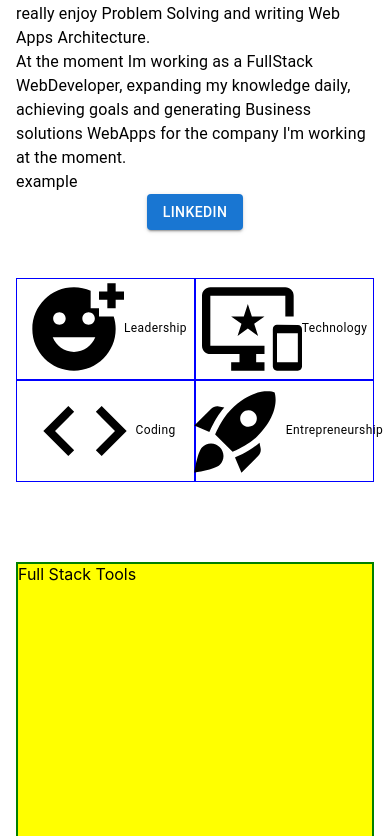
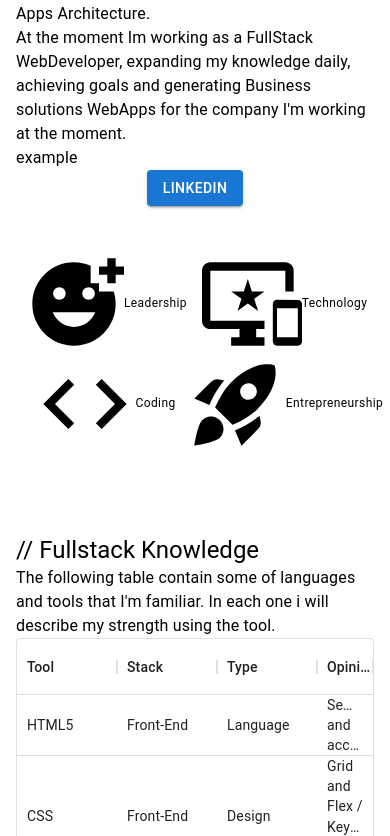
Before and after one commit to tkalejandro/modern-portfolio, a Next.js app: page / in a window 390 px wide. Shown: the part 1870-2706 px from the top of the page. Built offline with nearby package versions, Linux system fonts and the light colour scheme.

Commit message:
Data knowledge added.

```diff
--- a/package.json
+++ b/package.json
@@ -13,9 +13,12 @@
     "@emotion/styled": "^11.10.4",
     "@mui/icons-material": "^5.10.9",
     "@mui/material": "^5.10.9",
+    "@mui/styled-engine-sc": "^5.10.6",
+    "@mui/x-data-grid": "^5.17.7",
     "next": "12.3.0",
     "react": "18.2.0",
-    "react-dom": "18.2.0"
+    "react-dom": "18.2.0",
+    "styled-components": "^5.3.6"
   },
   "devDependencies": {
     "@types/node": "18.7.18",
--- /dev/null
+++ b/src/enums/LandingPage.ts
@@ -0,0 +1,12 @@
+export enum FullStackToolsTypes {
+    Language = "Language",
+    Design = "Design",
+    Framework = "Framework",
+    Tool = "Tool"
+}
+
+export enum FullStack {
+    FrontEnd = "Front-End",
+    BackEnd = "Back-End",
+    Mobile = "Mobile"
+}
--- a/src/modules/LandingPage/components/AboutMe/AboutMe.tsx
+++ b/src/modules/LandingPage/components/AboutMe/AboutMe.tsx
@@ -14,7 +14,7 @@ const AboutMe = () => {
 
     return (
         <Box my={10}>
-            <Typography component="h2" variant="h3">{"//"} About Me</Typography>
+            <Typography component="h2" variant="h5">{"//"} About Me</Typography>
             <Grid container spacing={6}>
                 <Grid item xs={12}
                     sx={{
--- a/src/modules/LandingPage/components/AboutMe/components/Interests.tsx
+++ b/src/modules/LandingPage/components/AboutMe/components/Interests.tsx
@@ -12,8 +12,8 @@ import RocketLaunchIcon from '@mui/icons-material/RocketLaunch';
  */
 const Interests = () => {
 
+    const iconSize = "100px"
 
-    const iconSize = "100px"
     return (
 
             <Grid
@@ -26,23 +26,22 @@ const Interests = () => {
                     flexDirection: "column",
                     alignItems: "center",
                     justifyContent: "center",
-                    border: "1px solid blue"
                 },
             }}
             >
-                <Grid xs={6}>
+                <Grid item xs={6}>
                     <AddReactionIcon sx={{fontSize: iconSize}}/>
                     <Typography variant="caption" component="p">Leadership</Typography>
                 </Grid>
-                <Grid xs={6}>
+                <Grid item xs={6}>
                 <ImportantDevicesIcon sx={{fontSize: iconSize}}/>
                     <Typography variant="caption" component="p">Technology</Typography>
                 </Grid>
-                <Grid xs={6}>
+                <Grid item xs={6}>
                 <CodeIcon sx={{fontSize: iconSize}}/>
                     <Typography variant="caption" component="p">Coding</Typography>
                 </Grid>
-                <Grid xs={6}>
+                <Grid item xs={6}>
                     <RocketLaunchIcon sx={{fontSize: iconSize}}/>
                     <Typography variant="caption" component="p">Entrepreneurship</Typography>
                 </Grid>
--- a/src/modules/LandingPage/components/Banner/Banner.tsx
+++ b/src/modules/LandingPage/components/Banner/Banner.tsx
@@ -1,15 +1,14 @@
 import { Box, Grid, Paper, styled } from '@mui/material';
 import React from 'react';
 
+
 const Banner = () => {
-
-
 
     return (
         <Box sx={{
             background: "yellow",
             border: "2px solid green",
-            width:"100%",
+            width: "100%",
             height: "100vh"
         }}>
             Banner
--- a/src/modules/LandingPage/components/FullStackTools/FullStackTools.tsx
+++ b/src/modules/LandingPage/components/FullStackTools/FullStackTools.tsx
@@ -1,18 +1,65 @@
-import { Box, Grid, Paper, styled } from '@mui/material';
+import { Box, Grid, Paper, styled, Typography } from '@mui/material';
+import { DataGrid, GridColDef, GridRowParams, GridRowsProp } from '@mui/x-data-grid';
+import { useTheme } from '@mui/material/styles';
+import useMediaQuery from '@mui/material/useMediaQuery';
+
 import React from 'react';
+import { FullStackToolsInfo } from '../../../../types/LandingPage';
+import { fullStackData } from './FullStackToolsData';
+
 
 const FullStackTools = () => {
 
+    const theme = useTheme();
+  const isSmall = useMediaQuery(theme.breakpoints.down('sm'));
+
+    const rowWithId = (data: FullStackToolsInfo[]) => {
+
+        const dataWithId = data.map((data: FullStackToolsInfo, index: number) => {
+            return {
+                id: index,
+                tool: data.tool,
+                stack: data.stack,
+                type: data.type,
+                opinion: data.opinion
+            }
+        })
+
+        return dataWithId
+    }
+
+    const columns: GridColDef[] = [
+        { field: 'tool', headerName: 'Tool', width: 100, flex:  isSmall ? undefined : 0.3, },
+        { field: 'stack', headerName: 'Stack', width: 100, flex: isSmall ? undefined : 0.3, },
+        { field: 'type', headerName: 'Type', width: 100, flex: isSmall ? undefined : 0.3, },
+        { field: 'opinion', headerName: 'Opinion', width: 100, flex: 1 },
+
+    ];
+
+    return (
+        <Box
+        my={10}
+        >
+            <Typography component="h2" variant="h5">{"//"} Fullstack Knowledge</Typography>
+            <Typography>The following table contain some of languages and tools that I'm familiar. In each one i will describe my strength using the tool.</Typography>
+
+            <Box
+                sx={{
+                    maxWidth: "100%",
+                    height: "400px"
+                }}
+            >
+                <DataGrid
+                    rows={rowWithId(fullStackData)}
+                    columns={columns}
+                    pageSize={10}
+
+                    getRowHeight={() => isSmall ? 'auto' : undefined}
+                />
+            </Box>
 
 
-    return (
-        <Box sx={{
-            background: "yellow",
-            border: "2px solid green",
-            width:"100%",
-            height: "100vh"
-        }}>
-            Full Stack Tools
+
         </Box>
     );
 };
--- a/src/modules/LandingPage/components/FullStackTools/FullStackToolsData.ts
+++ b/src/modules/LandingPage/components/FullStackTools/FullStackToolsData.ts
@@ -1,15 +1,135 @@
+import { FullStack, FullStackToolsTypes } from "../../../../enums/LandingPage";
 import { FullStackToolsInfo } from "../../../../types/LandingPage";
 
-export const frontEndData : FullStackToolsInfo[] = [
+
+/**
+ * My FrontEnd knowledge
+ */
+ const frontEndData : FullStackToolsInfo[] = [
     {
-        tool: "",
-        description: ""
-    }
+        tool: "HTML5",
+        stack: FullStack.FrontEnd,
+        type: FullStackToolsTypes.Language,
+        opinion: "Semantics and accesability",
+    },
+    {
+        tool: "CSS",
+        stack: FullStack.FrontEnd,
+        type: FullStackToolsTypes.Design,
+        opinion: "Grid and Flex / Keyframes and Media.",
+    },
+    {
+        tool: "SCSS",
+        stack: FullStack.FrontEnd,
+        type: FullStackToolsTypes.Design,
+        opinion: "@mixin / Variables / Nesting"
+    },
+    {
+        tool: "Bootstrap",
+        stack: FullStack.FrontEnd,
+        type: FullStackToolsTypes.Design,
+        opinion: "v3.0 ~ v4.6 / Can adapt to other versions"
+    },
+    {
+        tool: "JavaScript",
+        stack: FullStack.FrontEnd,
+        type: FullStackToolsTypes.Language,
+        opinion: "ES6 / Object Oriented Programming / Classes / DOM"
+    },
+    {
+        tool: "TypeScript",
+        stack: FullStack.FrontEnd,
+        type: FullStackToolsTypes.Language,
+        opinion: "Types, enums and interfaces"
+    },
+    {
+        tool: "React",
+        stack: FullStack.FrontEnd,
+        type: FullStackToolsTypes.Framework,
+        opinion: "Arrow Based Components / REST API / Redux / Hooks"
+    },
+    {
+        tool: "NextJS",
+        stack: FullStack.FrontEnd,
+        type: FullStackToolsTypes.Framework,
+        opinion: "getStaticProps / getStaticPaths / Server side rendering / API folder / CSS.modules"
+    },
+    {
+        tool: "React Native",
+        stack: FullStack.Mobile,
+        type: FullStackToolsTypes.Framework,
+        opinion: "EXPO (cli) for Android / iOS"
+    }, {
+        tool: "Material UI",
+        stack: FullStack.FrontEnd,
+        type: FullStackToolsTypes.Design,
+        opinion: "v4.0 ~ v5.0 / Can adapt to other versions"
+    },
 ]
 
-export const BackEndData : FullStackToolsInfo[] = [
+/**
+ * My Backend knowlege
+ */
+const BackEndData: FullStackToolsInfo[] = [
     {
-        tool: "",
-        description: ""
-    }
+        tool: "Node.js",
+        stack: FullStack.BackEnd,
+        type: FullStackToolsTypes.Tool,
+        opinion: "Basics"
+    },
+    {
+        tool: "Express",
+        stack: FullStack.BackEnd,
+        type: FullStackToolsTypes.Framework,
+        opinion: "CRUD Methods / Model View Controller"
+    },
+    {
+        tool: "MongoDB",
+        stack: FullStack.BackEnd,
+        type: FullStackToolsTypes.Tool,
+        opinion: "Atlas / Compass"
+    },
+    {
+        tool: "Authentication",
+        stack: FullStack.BackEnd,
+        type: FullStackToolsTypes.Tool,
+        opinion: "Bcryptjs / jwt / cookies"
+    },
+    {
+        tool: "Postman",
+        stack: FullStack.BackEnd,
+        type: FullStackToolsTypes.Tool,
+        opinion: "For API testing"
+    },
+    {
+        tool: "C#",
+        stack: FullStack.BackEnd,
+        type: FullStackToolsTypes.Framework,
+        opinion: "Object oriented Programming, interfaces, dependency injection"
+    },
+    {
+        tool: "ASP.NET",
+        stack: FullStack.BackEnd,
+        type: FullStackToolsTypes.Framework,
+        opinion: "Familiar with project structures"
+    }, {
+        tool: "Entity Framework",
+        stack: FullStack.BackEnd,
+        type: FullStackToolsTypes.Framework,
+        opinion: "Familiar wih the methods and commands for updating SQL Tables"
+    },
+    {
+        tool: "SQL",
+        stack: FullStack.BackEnd,
+        type: FullStackToolsTypes.Language,
+        opinion: "Familiar wih the commands / Table Relationship"
+    },
+    {
+        tool: "SQL Server Management Studio",
+        stack: FullStack.BackEnd,
+        type: FullStackToolsTypes.Framework,
+        opinion: "Management of databases and table"
+    },
 ]
+
+export const fullStackData : FullStackToolsInfo[] = [...frontEndData, ...BackEndData]
```
Also changed, not shown: src/types/LandingPage/FullStackToolsInfo.ts (+7 -2 lines), 1 other file (tests, documents, lock files or other folders).
